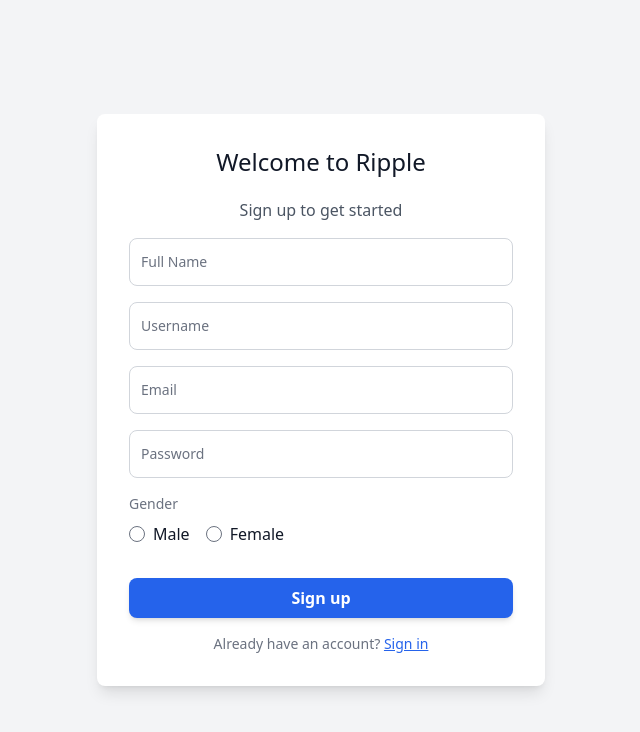
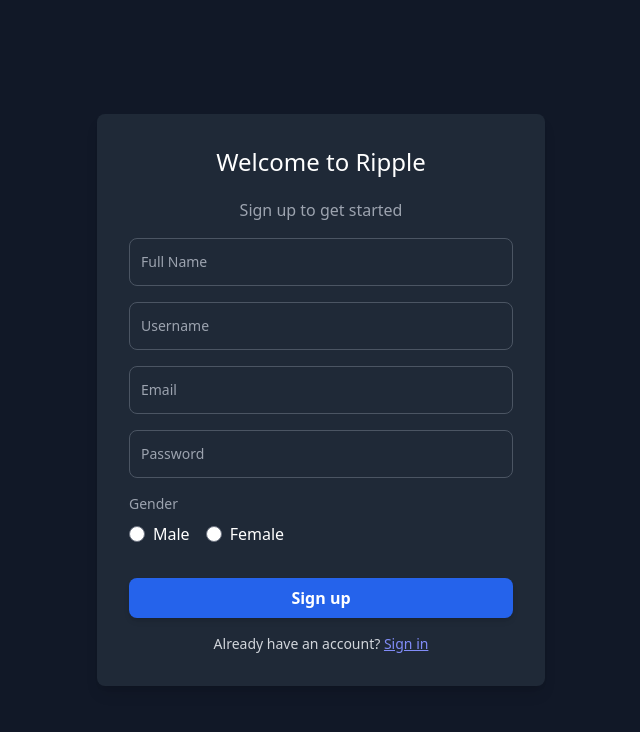
Before and after one commit to heyswayam/Ripple-chat-app, a React (Vite) app in the folder frontend/: page /signup in a window 1280 px wide. Shown: the top 732 px of the page, without its empty margins (319-959 px from the left). Built offline with nearby package versions, Linux system fonts and the light colour scheme; no server answers; a web font is replaced by a local one.

Commit message:
refactor(ui): Add loader to AuthLayout and set dark mode as default in signin/signup page
- Added BarLoader to AuthLayout for better user experience during authentication checks.
- Set dark mode as the default theme in the Signin page.
- Improved UI consistency and user experience.

```diff
--- a/frontend/src/components/Sidebar.jsx
+++ b/frontend/src/components/Sidebar.jsx
@@ -70,9 +70,9 @@
 				<OtherUserList onChatClick={onChatClick} />
 			</div>
 			<div className='mt-4 flex items-center justify-between gap-4'>
-				<div className="flex items-center max-w-xs w-36 justify-between">
+				<div className="flex items-center max-w-xs w-fit justify-between">
 				<img src={authUserData?.profilePhoto} alt="User Avatar" className='w-10 h-10 rounded-full' />
-				<div className="flex flex-col mr-3">
+				<div className="flex flex-col ml-3">
 				<span className='text-white text-base font-medium'>{authUserData?.fullname}</span>
 				<span className='text-white text-xs'> @{authUserData?.username}</span>
 				</div>
--- a/frontend/src/pages/Signup.jsx
+++ b/frontend/src/pages/Signup.jsx
@@ -9,6 +9,7 @@
 import api from "../utils/api.js"; // Import the configured axios instance
 import axios from "axios";
 import { PulseLoader } from "react-spinners";
+
 
 function Signup() {
     const dispatch = useDispatch();
@@ -48,11 +49,11 @@
     };
 
     return (
-        <div className='min-h-screen flex items-center justify-center bg-gray-100 dark:bg-gray-900'>
-            <div className='bg-white dark:bg-gray-800 p-8 rounded-lg shadow-lg w-full max-w-md'>
-                <div className='text-center '>
-                    <p className='text-2xl text-gray-900 dark:text-white'>Welcome to Ripple</p>
-                    <p className='text-gray-600 dark:text-gray-400 mt-5'>Sign up to get started</p>
+    <div className='min-h-screen flex items-center justify-center bg-gray-900'>
+      <div className='bg-gray-800 p-8 rounded-lg shadow-lg w-full max-w-md'>
+        <div className='text-center'>
+          <p className='text-2xl text-white'>Welcome to Ripple</p>
+          <p className='text-gray-400 mt-5'>Sign up to get started</p>
         </div>
         <form onSubmit={handleSubmit(onSubmit)}>
           <div className='relative mt-4'>
@@ -60,12 +61,12 @@
               {...register("fullname", { required: "Full name is required" })}
               type='text'
               id='floating_fullname'
-                            className='block px-2.5 pb-2.5 pt-4 w-full text-sm text-gray-900 bg-transparent rounded-lg border-1 border-gray-300 appearance-none dark:text-white dark:border-gray-600 dark:focus:border-blue-500 focus:outline-none focus:ring-0 focus:border-blue-600 peer'
+              className='block px-2.5 pb-2.5 pt-4 w-full text-sm text-white bg-transparent rounded-lg border-1 border-gray-600 appearance-none focus:border-blue-500 focus:outline-none focus:ring-0  peer'
               placeholder=' '
             />
             <label
               htmlFor='floating_fullname'
-                            className='absolute text-sm text-gray-500 dark:text-gray-400 duration-300 transform -translate-y-4 scale-75 top-2 z-10 origin-[0] bg-white dark:bg-[#181923] px-2 peer-focus:px-2 peer-focus:text-blue-600 peer-focus:dark:text-blue-500 peer-placeholder-shown:scale-100 peer-placeholder-shown:-translate-y-1/2 peer-placeholder-shown:top-1/2 peer-focus:top-2 peer-focus:scale-75 peer-focus:-translate-y-4 rtl:peer-focus:translate-x-1/4 rtl:peer-focus:left-auto start-1'
+              className='absolute text-sm text-gray-400 duration-300 transform -translate-y-4 scale-75 top-2 z-10 origin-[0] bg-[#1f2937] px-2 peer-focus:px-2 peer-focus:text-blue-500 peer-placeholder-shown:scale-100 peer-placeholder-shown:-translate-y-1/2 peer-placeholder-shown:top-1/2 peer-focus:top-2 peer-focus:scale-75 peer-focus:-translate-y-4 rtl:peer-focus:translate-x-1/4 rtl:peer-focus:left-auto start-1'
             >
               Full Name
             </label>
@@ -77,12 +78,12 @@
               {...register("username", { required: "Username is required" })}
               type='text'
               id='floating_username'
-                            className='block px-2.5 pb-2.5 pt-4 w-full text-sm text-gray-900 bg-transparent rounded-lg border-1 border-gray-300 appearance-none dark:text-white dark:border-gray-600 dark:focus:border-blue-500 focus:outline-none focus:ring-0 focus:border-blue-600 peer'
+              className='block px-2.5 pb-2.5 pt-4 w-full text-sm text-white bg-transparent rounded-lg border-1 border-gray-600 appearance-none focus:border-blue-500 focus:outline-none focus:ring-0  peer'
               placeholder=' '
             />
             <label
               htmlFor='floating_username'
-                            className='absolute text-sm text-gray-500 dark:text-gray-400 duration-300 transform -translate-y-4 scale-75 top-2 z-10 origin-[0] bg-white dark:bg-[#181923] px-2 peer-focus:px-2 peer-focus:text-blue-600 peer-focus:dark:text-blue-500 peer-placeholder-shown:scale-100 peer-placeholder-shown:-translate-y-1/2 peer-placeholder-shown:top-1/2 peer-focus:top-2 peer-focus:scale-75 peer-focus:-translate-y-4 rtl:peer-focus:translate-x-1/4 rtl:peer-focus:left-auto start-1'
+              className='absolute text-sm text-gray-400 duration-300 transform -translate-y-4 scale-75 top-2 z-10 origin-[0] bg-[#1f2937] px-2 peer-focus:px-2 peer-focus:text-blue-500 peer-placeholder-shown:scale-100 peer-placeholder-shown:-translate-y-1/2 peer-placeholder-shown:top-1/2 peer-focus:top-2 peer-focus:scale-75 peer-focus:-translate-y-4 rtl:peer-focus:translate-x-1/4 rtl:peer-focus:left-auto start-1'
             >
               Username
             </label>
@@ -94,12 +95,12 @@
               {...register("email", { required: "Email is required" })}
               type='email'
               id='floating_email'
-                            className='block px-2.5 pb-2.5 pt-4 w-full text-sm text-gray-900 bg-transparent rounded-lg border-1 border-gray-300 appearance-none dark:text-white dark:border-gray-600 dark:focus:border-blue-500 focus:outline-none focus:ring-0 focus:border-blue-600 peer'
+              className='block px-2.5 pb-2.5 pt-4 w-full text-sm text-white bg-transparent rounded-lg border-1 border-gray-600 appearance-none focus:border-blue-500 focus:outline-none focus:ring-0 peer'
               placeholder=' '
             />
             <label
               htmlFor='floating_email'
-                            className='absolute text-sm text-gray-500 dark:text-gray-400 duration-300 transform -translate-y-4 scale-75 top-2 z-10 origin-[0] bg-white dark:bg-[#181923] px-2 peer-focus:px-2 peer-focus:text-blue-600 peer-focus:dark:text-blue-500 peer-placeholder-shown:scale-100 peer-placeholder-shown:-translate-y-1/2 peer-placeholder-shown:top-1/2 peer-focus:top-2 peer-focus:scale-75 peer-focus:-translate-y-4 rtl:peer-focus:translate-x-1/4 rtl:peer-focus:left-auto start-1'
+              className='absolute text-sm text-gray-400 duration-300 transform -translate-y-4 scale-75 top-2 z-10 origin-[0] bg-[#1f2937] px-2 peer-focus:px-2 peer-focus:text-blue-500 peer-placeholder-shown:scale-100 peer-placeholder-shown:-translate-y-1/2 peer-placeholder-shown:top-1/2 peer-focus:top-2 peer-focus:scale-75 peer-focus:-translate-y-4 rtl:peer-focus:translate-x-1/4 rtl:peer-focus:left-auto start-1'
             >
               Email
             </label>
@@ -111,12 +112,12 @@
               {...register("password", { required: "Password is required" })}
               type={passwordVisible ? "text" : "password"}
               id='floating_password'
-                            className='block px-2.5 pb-2.5 pt-4 w-full text-sm text-gray-900 bg-transparent rounded-lg border-1 border-gray-300 appearance-none dark:text-white dark:border-gray-600 dark:focus:border-blue-500 focus:outline-none focus:ring-0 focus:border-blue-600 peer'
+              className='block px-2.5 pb-2.5 pt-4 w-full text-sm text-white bg-transparent rounded-lg border-1 border-gray-600 appearance-none focus:border-blue-500 focus:outline-none focus:ring-0  peer'
               placeholder=' '
             />
             <label
               htmlFor='floating_password'
-                            className='absolute text-sm text-gray-500 dark:text-gray-400 duration-300 transform -translate-y-4 scale-75 top-2 z-10 origin-[0] bg-white dark:bg-[#181923] px-2 peer-focus:px-2 peer-focus:text-blue-600 peer-focus:dark:text-blue-500 peer-placeholder-shown:scale-100 peer-placeholder-shown:-translate-y-1/2 peer-placeholder-shown:top-1/2 peer-focus:top-2 peer-focus:scale-75 peer-focus:-translate-y-4 rtl:peer-focus:translate-x-1/4 rtl:peer-focus:left-auto start-1'
+              className='absolute text-sm text-gray-400 duration-300 transform -translate-y-4 scale-75 top-2 z-10 origin-[0] bg-[#1f2937] px-2 peer-focus:px-2 peer-focus:text-blue-500 peer-placeholder-shown:scale-100 peer-placeholder-shown:-translate-y-1/2 peer-placeholder-shown:top-1/2 peer-focus:top-2 peer-focus:scale-75 peer-focus:-translate-y-4 rtl:peer-focus:translate-x-1/4 rtl:peer-focus:left-auto start-1'
             >
               Password
             </label>
@@ -127,7 +128,7 @@
           </div>
 
           <div className='mt-4'>
-                        <label className='block text-sm text-gray-500 dark:text-gray-400'>Gender</label>
+            <label className='block text-sm text-gray-400'>Gender</label>
             <div className='flex items-center mt-2'>
               <input
                 {...register("gender", { required: "Gender is required" })}
@@ -136,7 +137,7 @@
                 value='male'
                 className='mr-2'
               />
-                            <label htmlFor='male' className='mr-4 text-gray-900 dark:text-white'>Male</label>
+              <label htmlFor='male' className='mr-4 text-white'>Male</label>
               <input
                 {...register("gender", { required: "Gender is required" })}
                 type='radio'
@@ -144,7 +145,7 @@
                 value='female'
                 className='mr-2'
               />
-                            <label htmlFor='female' className='text-gray-900 dark:text-white'>Female</label>
+              <label htmlFor='female' className='text-white'>Female</label>
             </div>
             {errors.gender && <span className='text-red-500 text-xs'>{errors.gender.message}</span>}
           </div>
@@ -158,9 +159,9 @@
               "Sign up"
             )}
           </button>
-                    <p className='mt-4 text-center text-sm text-gray-500 dark:text-gray-300'>
+          <p className='mt-4 text-center text-sm text-gray-300'>
             Already have an account?{" "}
-                        <Link to='/signin' className='underline text-blue-600 dark:text-indigo-400'>
+            <Link to='/signin' className='underline text-indigo-400'>
               Sign in
             </Link>
           </p>
```
Also changed, not shown: frontend/src/components/AuthLayout.jsx (+16 -3 lines), frontend/src/pages/Signin.jsx (+18 -27 lines). Lines whose indentation alone changed are shown as unchanged.
